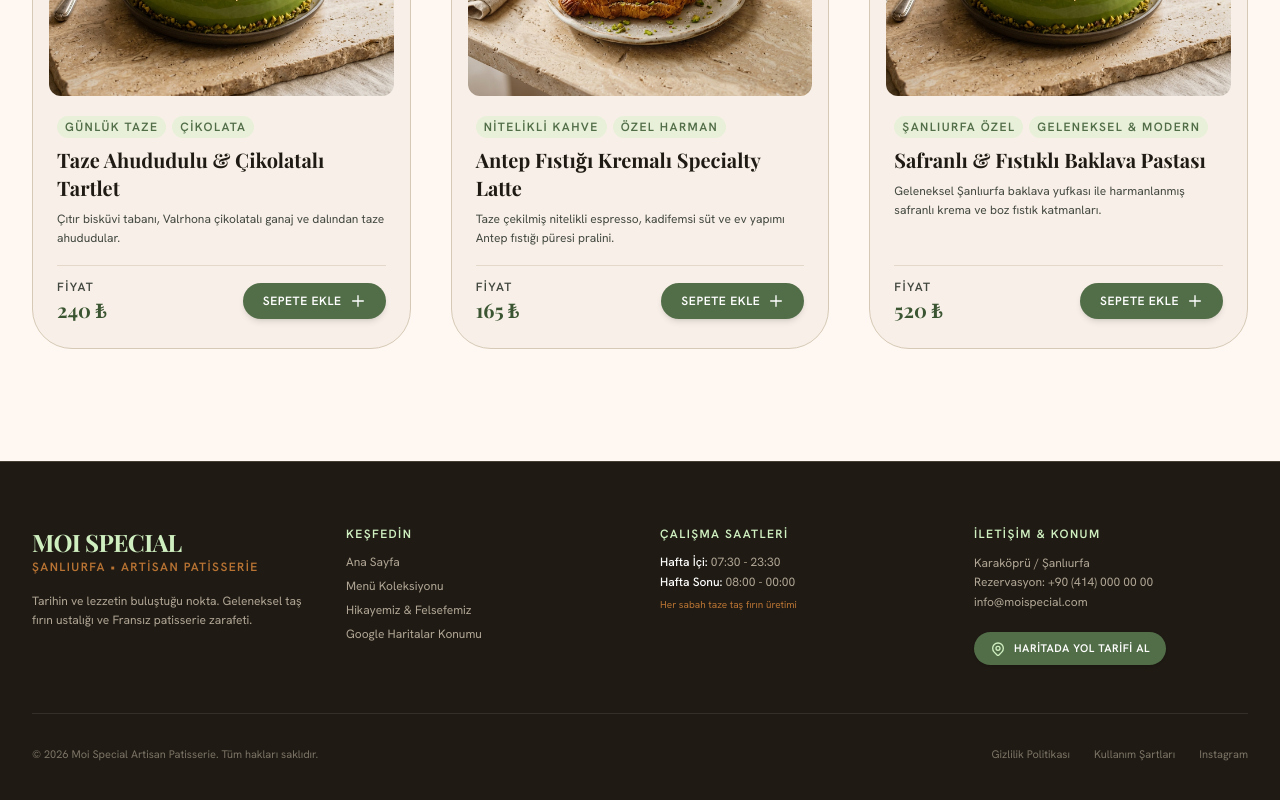
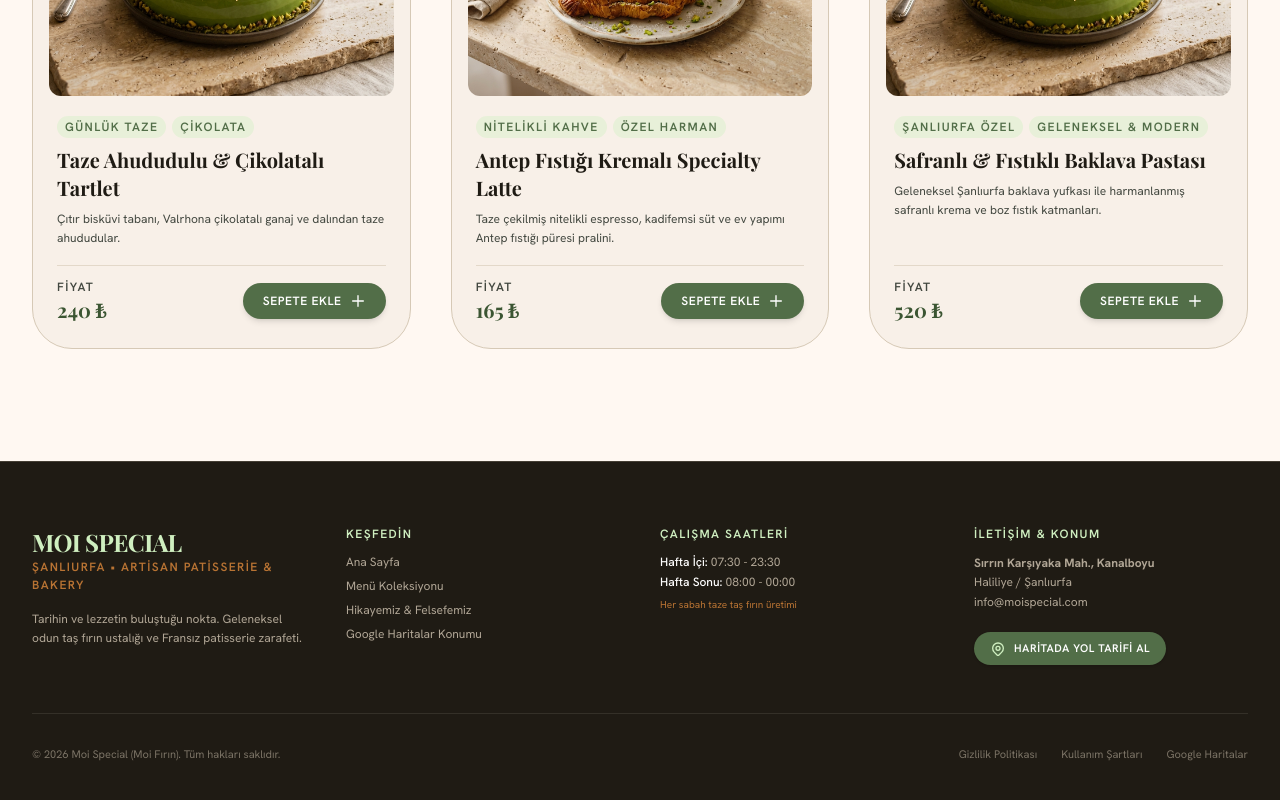
Before and after one commit to keklikabdullah07/moi-special, an Angular app in the folder moi-special/: page / in a window 1280 px wide. Shown: the part 2023-2823 px from the top of the page. Built offline with nearby package versions, Linux system fonts and the light colour scheme; a web font is replaced by a local one.

Commit message:
fix: update Google business location details (Sırrın Karşıyaka, Kanalboyu, Haliliye) and solidify mobile button interactivity

```diff
--- a/moi-special/src/app/components/footer/footer.component.ts
+++ b/moi-special/src/app/components/footer/footer.component.ts
@@ -15,10 +15,10 @@ import { CommonModule } from '@angular/common';
           <div class="space-y-4 md:col-span-1">
             <div class="flex flex-col">
               <span class="font-serif text-2xl font-bold tracking-tight text-[#CFEFC0]">MOI SPECIAL</span>
-              <span class="label-caps text-[9px] text-[#B87333] tracking-[0.2em]">Şanlıurfa • Artisan Patisserie</span>
+              <span class="label-caps text-[9px] text-[#B87333] tracking-[0.2em]">Şanlıurfa • Artisan Patisserie & Bakery</span>
             </div>
             <p class="font-sans text-xs text-[#D6C9B6]/80 leading-relaxed">
-              Tarihin ve lezzetin buluştuğu nokta. Geleneksel taş fırın ustalığı ve Fransız patisserie zarafeti.
+              Tarihin ve lezzetin buluştuğu nokta. Geleneksel odun taş fırın ustalığı ve Fransız patisserie zarafeti.
             </p>
           </div>
 
@@ -47,8 +47,8 @@ import { CommonModule } from '@angular/common';
           <div class="space-y-3">
             <h4 class="label-caps text-xs text-[#CFEFC0]">İletişim & Konum</h4>
             <p class="text-xs text-[#D6C9B6]/80 leading-relaxed">
-              Karaköprü / Şanlıurfa<br />
-              Rezervasyon: +90 (414) 000 00 00<br />
+              <strong>Sırrın Karşıyaka Mah., Kanalboyu</strong><br />
+              Haliliye / Şanlıurfa<br />
               info&#64;moispecial.com
             </p>
 
@@ -69,11 +69,11 @@ import { CommonModule } from '@angular/common';
 
         <!-- Copyright Bottom -->
         <div class="pt-8 flex flex-col sm:flex-row items-center justify-between text-[11px] text-[#D6C9B6]/50">
-          <p>© 2026 Moi Special Artisan Patisserie. Tüm hakları saklıdır.</p>
+          <p>© 2026 Moi Special (Moi Fırın). Tüm hakları saklıdır.</p>
           <div class="flex space-x-6 mt-4 sm:mt-0">
             <a href="#" class="hover:text-white transition-colors">Gizlilik Politikası</a>
             <a href="#" class="hover:text-white transition-colors">Kullanım Şartları</a>
-            <a href="#" class="hover:text-white transition-colors">Instagram</a>
+            <a href="https://share.google/P5BMtr0gzI00D3TQj" target="_blank" class="hover:text-white transition-colors">Google Haritalar</a>
           </div>
         </div>
 
--- a/moi-special/src/app/components/mobile-app-shell/mobile-app-shell.component.ts
+++ b/moi-special/src/app/components/mobile-app-shell/mobile-app-shell.component.ts
@@ -28,9 +28,9 @@ import { ReservationService } from '../../services/reservation.service';
             </svg>
           </div>
           <div class="flex flex-col">
-            <span class="label-caps text-[9px] text-[#B87333] tracking-wider">Haritada Gör • Yol Tarifi</span>
+            <span class="label-caps text-[9px] text-[#B87333] tracking-wider">Kanalboyu • Haritada Gör</span>
             <span class="font-serif text-xs font-bold text-[#1F1B14] flex items-center gap-1">
-              Karaköprü, Şanlıurfa
+              Sırrın Karşıyaka, Haliliye
               <svg xmlns="http://www.w3.org/2000/svg" class="w-3 h-3 text-[#526E48]" fill="none" viewBox="0 0 24 24" stroke="currentColor">
                 <path stroke-linecap="round" stroke-linejoin="round" stroke-width="2" d="M10 6H6a2 2 0 00-2 2v10a2 2 0 002 2h10a2 2 0 002-2v-4M14 4h6m0 0v6m0-6L10 14" />
               </svg>
@@ -172,7 +172,7 @@ import { ReservationService } from '../../services/reservation.service';
           <div class="space-y-1">
             <span class="label-caps text-[9px] text-[#B87333]">Masa & Davet</span>
             <h4 class="font-serif font-bold text-base text-[#1F1B14]">Masa Rezerve Edin</h4>
-            <p class="text-[11px] text-[#434840]">Şanlıurfa şubemizde yerinizi ayırtın.</p>
+            <p class="text-[11px] text-[#434840]">Sırrın Karşıyaka şubemizde yerinizi ayırtın.</p>
           </div>
           <button
             (click)="reservationService.openModal()"
```
